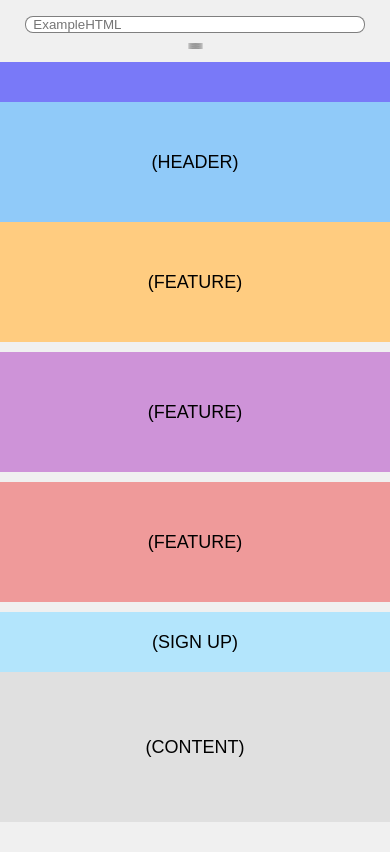
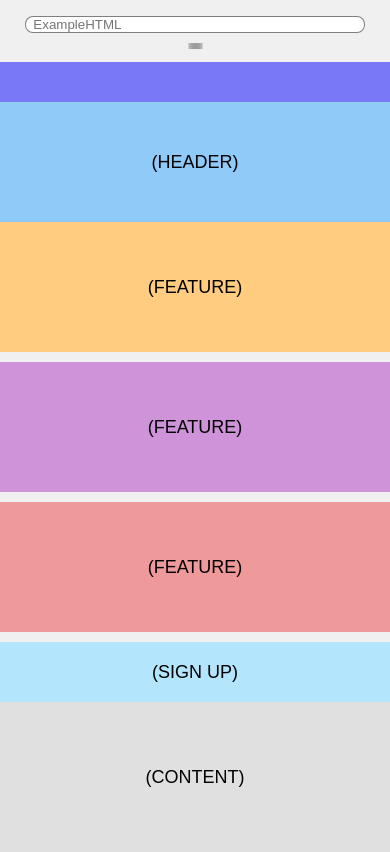
Before and after one commit to PraneethPolati/Task3, a plain HTML site: page index.html in a window 390 px wide. Drawn offline with Linux system fonts and the light colour scheme.

Commit message:
second commit

```diff
--- a/styles.css
+++ b/styles.css
@@ -114,7 +114,7 @@ nav {
     }
 
     .feature {
-        width: 49%; /* Two features per row */
+        width: 50%; /* Two features per row */
         height: 150px;
         margin-bottom: 10px;
     }
@@ -136,13 +136,14 @@ nav {
     }
 
     .features {
+
         flex-direction: column;
         align-items: center;
     }
 
     .feature {
         width: 100%;
-        height: 120px;
+        height: 130px;
         margin-bottom: 10px;
         font-size: 18px;
     }
```
